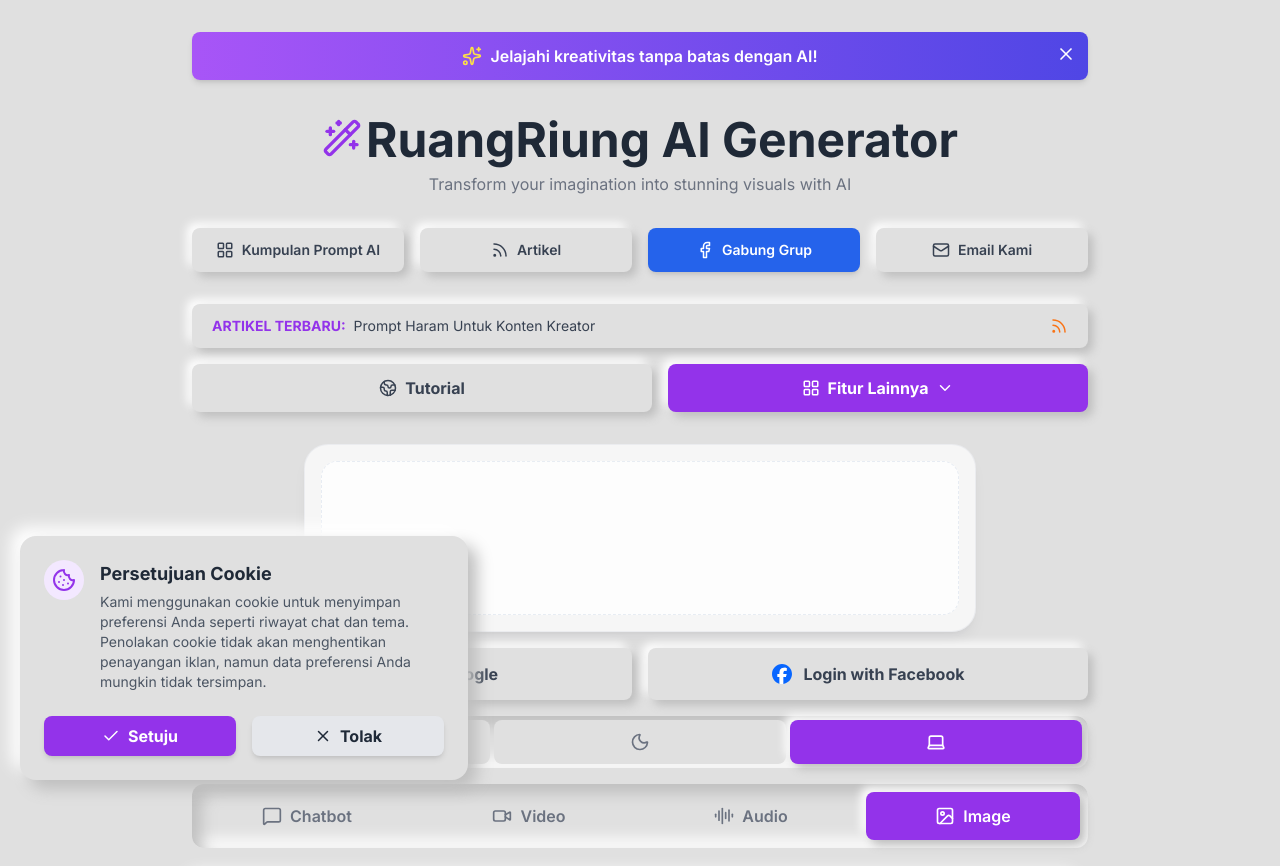
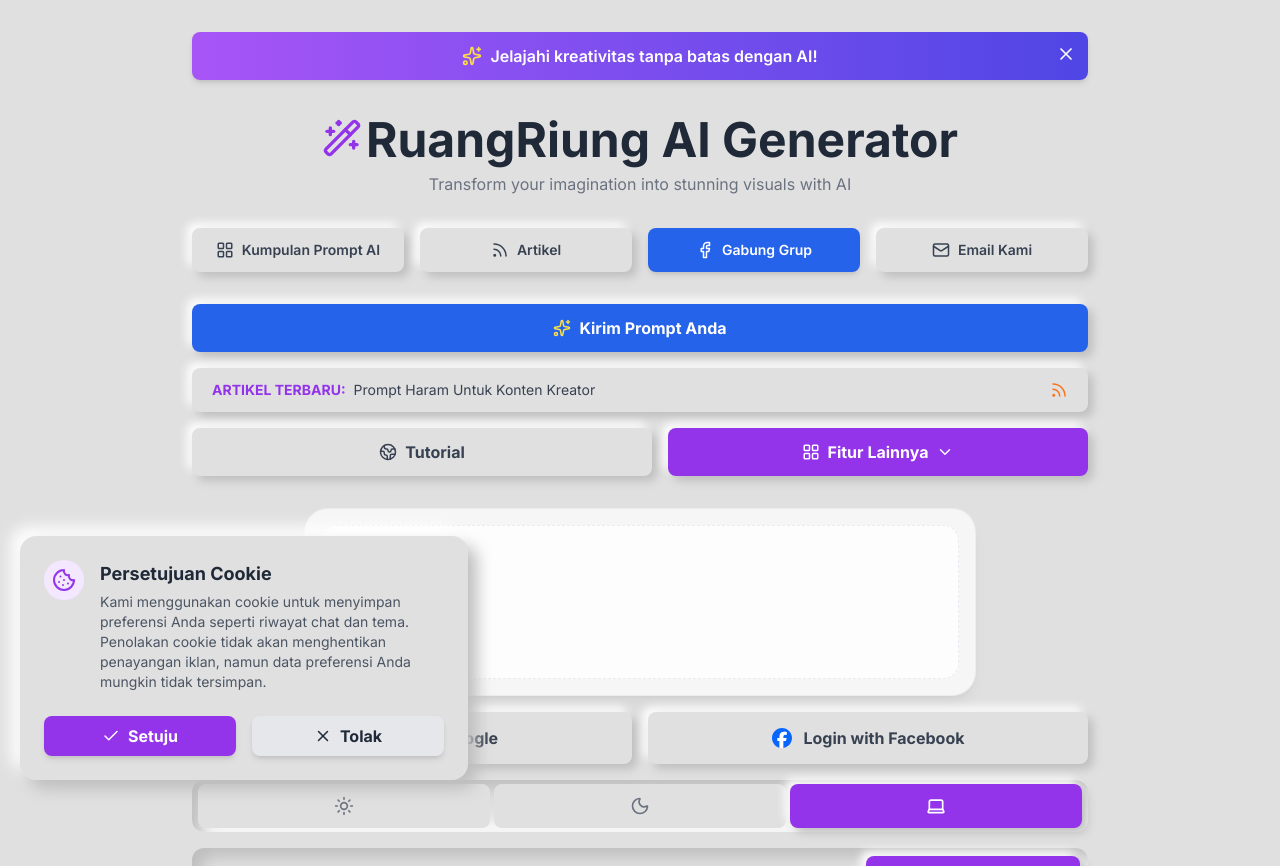
Before and after one commit to ruangriung/ruangriung-generator-app, a Next.js app: page / in a window 1280 px wide. Shown: the top 866 px of the page. Built offline with nearby package versions, Linux system fonts and the light colour scheme; no server answers.

Commit message:
Add prompt submission button to HomeClient

```diff
--- a/app/HomeClient.tsx
+++ b/app/HomeClient.tsx
@@ -8,6 +8,7 @@ import { useState, useEffect, useRef } from 'react';
 import FAQ from '@/components/FAQ';
 import { AdBanner } from '@/components/AdBanner';
 import Link from 'next/link';
+import PromptSubmissionTrigger from '@/components/PromptSubmissionTrigger';
 
 interface HomeClientProps {
   latestArticle: {
@@ -139,6 +140,18 @@ export default function HomeClient({ latestArticle }: HomeClientProps) {
       </div>
 
       <div className="w-full max-w-4xl mb-4">
+        <PromptSubmissionTrigger
+          className="w-full inline-flex items-center justify-center gap-2 px-5 py-3 bg-blue-600 text-white font-bold rounded-lg shadow-neumorphic-button dark:shadow-dark-neumorphic-button active:shadow-neumorphic-inset dark:active:shadow-dark-neumorphic-inset hover:bg-blue-700 transition-colors"
+          label={
+            <>
+              <Sparkles size={18} className="text-yellow-300" />
+              <span>Kirim Prompt Anda</span>
+            </>
+          }
+        />
+      </div>
+
+      <div className="w-full max-w-4xl mb-4">
         <Link
           href={`/artikel/${latestArticle.slug}`}
           className="w-full inline-flex items-center justify-between gap-2 px-5 py-3 bg-light-bg dark:bg-dark-bg rounded-lg shadow-neumorphic-button dark:shadow-dark-neumorphic-button active:shadow-neumorphic-inset dark:active:shadow-dark-neumorphic-inset group transition-transform duration-200 hover:scale-[1.02]"
```
